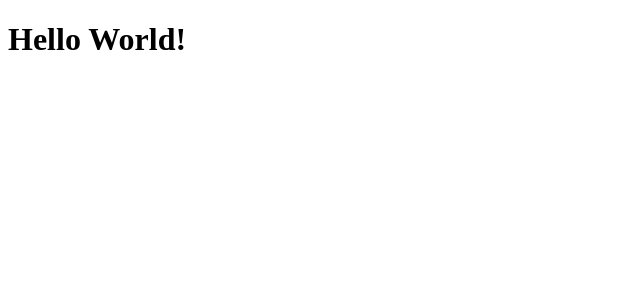
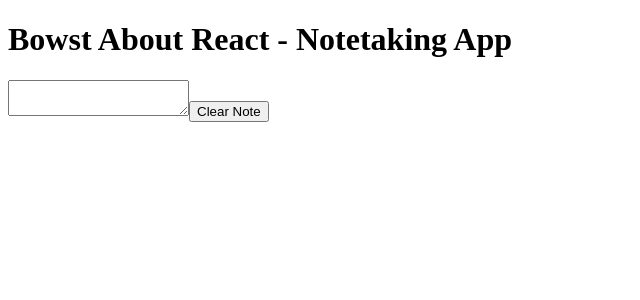
Before and after one commit to bowst/bowst-about-react, a React app: page / in a window 1280 px wide. Shown: the top 300 px of the page, without its empty margins (0-640 px from the left). Built offline with nearby package versions, Linux system fonts and the light colour scheme; the HTML template or start-up script is replaced by a standard one.

Commit message:
Step 3.1 - Adding Interactivity

```diff
--- a/src/app/app.jsx
+++ b/src/app/app.jsx
@@ -1,10 +1,22 @@
 //this is ES6 syntax, it's essentially equivalent to: var React = require('react')
 import React from 'react';
+
+//Bring in our other components
+import EditNote from "./../components/EditNote.jsx";
 
 //This is also ES6 syntax, it's similar to module.exports = React.createClass({});
 //whatever is `exported` from this file will be available for other files to import (like we did with react above)
 export default class App extends React.Component{
 	render(){
-		return <h1>Hello World!</h1>;
+		return (
+			<div>
+				{/*
+					Since JSX is basically XML, all components can only consist of a single node.
+					That's why I've wrapped everything in a div
+				*/}
+				<h1>Bowst About React - Notetaking App</h1>
+				<EditNote />
+			</div>
+		);
 	}
 }
--- /dev/null
+++ b/src/components/EditNote.jsx
@@ -0,0 +1,72 @@
+//this is ES6 syntax, it's essentially equivalent to: var React = require('react')
+import React from 'react';
+
+//This is also ES6 syntax, it's similar to module.exports = React.createClass({});
+//whatever is `exported` from this file will be available for other files to import (like we did with react above)
+export default class EditNote extends React.Component{
+
+	//ES6 makes JS class more inline with real object-oriented programming
+	//this constructor method is called when an instance object is initialized
+	//we'll cover the 'props' argument later
+	constructor(props) {
+		//we are extending or 'inheriting' another class here
+		//we call the special 'super' method, which will call the constructor in the class we are inheriting from
+		//in this case, it will call the constructor on the React Component object
+		super(props);
+
+		//Set the initial state of this component
+		//the note property will hold the text of our note
+		this.state = {
+			note: ""
+		};
+	}
+
+	//this method (explained below) updates the state everytime the input is changed
+	_handleChange(event){
+		this.setState({
+			note: event.target.value
+		});
+	}
+
+	_clearInput(){
+		/*
+			Since we're now controlling the value of the textfield with the state,
+			clearing the textfield becomes trivial.  We just set this.state.note to an empty string.
+		*/
+		this.setState({
+			note: ""
+		});
+	}
+
+	render(){
+		return (
+			<div>
+				{/*
+					This is what is called a 'controlled' form input in React. Here's how it works:
+					1) When the component is mounted, the value of the text area is set to this.state.note
+				       Recall that in the constructor() method, we just set this.state.note to an empty string
+
+				    2) Each time the user enters input, it runs the method passed as the 'onChange' property and passes a synthetic DOM event (https://facebook.github.io/react/docs/events.html)
+
+				    3) The change handler updates the state, setting this.state.note to value the user just entered
+
+				    4) The component is re-rendered by exectuting the render function and updating the DOM with the new value
+
+				*/}
+				<textarea
+					value={this.state.note}
+					onChange={this._handleChange.bind(this)} />
+
+				{/*
+					Notice how we pass bound methods for the 'onClick' and 'onChange' properties.
+					We bind them to the 'this' keyword so `this` in the method is the component.
+				*/}
+
+				<button
+					onClick={this._clearInput.bind(this)}>
+					Clear Note
+				</button>
+			</div>
+		);
+	}
+}
```
Also changed, not shown: 2 other files (tests, documents, lock files or other folders).
